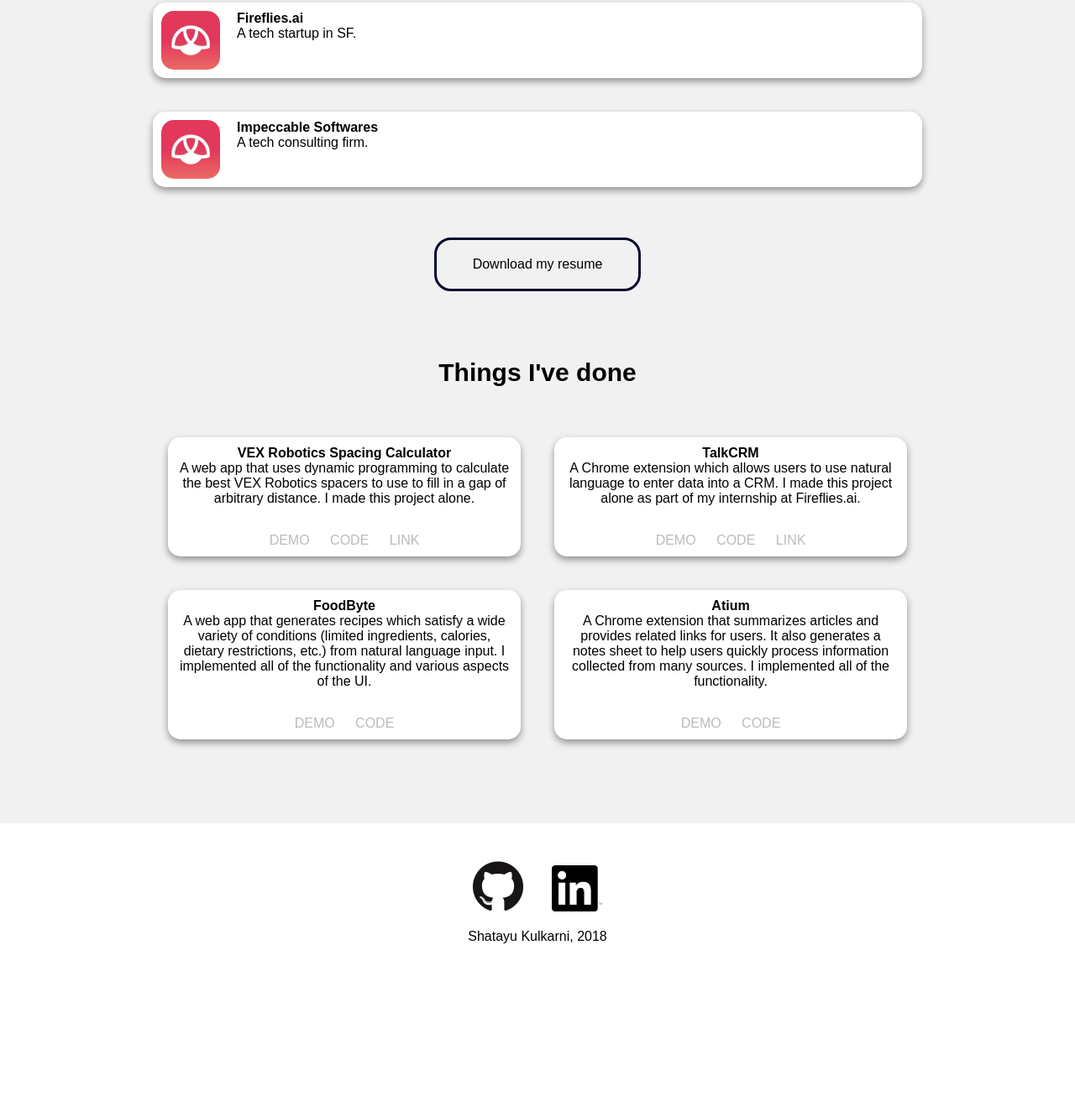
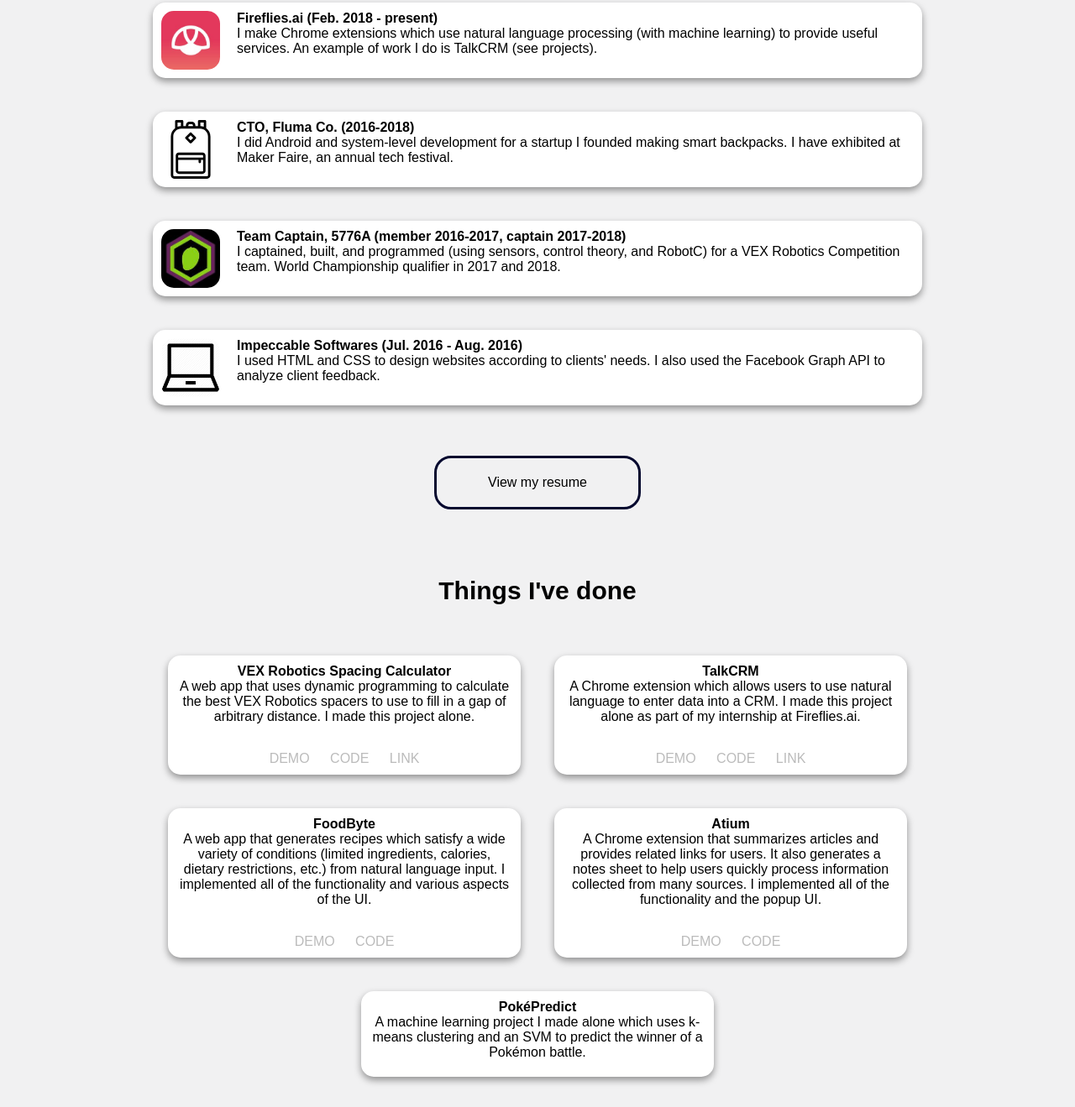
Before and after one commit to shatayu/shatayu.github.io, a website: page index.html in a window 1280 px wide. Shown: the part 1101-2420 px from the top of the page at 84% size. Before the commit the page ends 2236 px from the top, so only its background shows below. Drawn offline with Linux system fonts and the light colour scheme; a web font is replaced by a local one.

Commit message:
added art, resume

```diff
--- a/css/experience.css
+++ b/css/experience.css
@@ -25,6 +25,8 @@
 .experienceEntry img {
     width: 70px;
     height: 70px;
+    min-width: 70px;
+    max-width: 70px;
     border-radius: 15px;
     display: inline-block;
 }
@@ -51,6 +53,10 @@
     border-radius: 20px;
 }
 
+#resumeDownload a {
+    color: #04082E;
+}
+
 #resumeDownload:hover {
     transition: linear 0.1s;
     border: 3px solid #447695;
--- a/css/projects.css
+++ b/css/projects.css
@@ -24,6 +24,10 @@
     margin-bottom: 50px;
 }
 
+#pokepredict {
+    margin-bottom: 10px;
+}
+
 .projectFooter {
     position: absolute;
     bottom: 10px;
--- a/index.html
+++ b/index.html
@@ -43,30 +43,61 @@
                 <img src="./images/fireflies.jpg">
                 <div class="experienceTextContainer">
                     <div class="name">
-                        Fireflies.ai
+                        Fireflies.ai (Feb. 2018 - present)
                     </div>
                     <div class="experienceBody">
-                        A tech startup in SF.
+                        I make Chrome extensions which use natural language processing (with machine learning) to
+                        provide useful
+                        services. An example of work I do is TalkCRM (see projects).
                     </div>
                 </div>
             </div>
 
             <div class="experienceEntry card">
-                <img src="./images/fireflies.jpg">
+                <img src="./images/backpack.svg">
                 <div class="experienceTextContainer">
                     <div class="name">
-                        Impeccable Softwares
+                        CTO, Fluma Co. (2016-2018)
                     </div>
                     <div class="experienceBody">
-                        A tech consulting firm.
+                        I did Android and system-level development for a startup I founded making smart backpacks. I
+                        have exhibited at Maker Faire, an annual tech festival.
                     </div>
                 </div>
             </div>
+
+            <div class="experienceEntry card">
+                <img src="./images/5776a.jpg">
+                <div class="experienceTextContainer">
+                    <div class="name">
+                        Team Captain, 5776A (member 2016-2017, captain 2017-2018)
+                    </div>
+                    <div class="experienceBody">
+                        I captained, built, and programmed (using sensors, control theory, and RobotC) for a VEX
+                        Robotics Competition team. World Championship qualifier in 2017 and 2018.
+                    </div>
+                </div>
+            </div>
+
+            <div class="experienceEntry card">
+                <img src="./images/impeccablesoftwares.png">
+                <div class="experienceTextContainer">
+                    <div class="name">
+                        Impeccable Softwares (Jul. 2016 - Aug. 2016)
+                    </div>
+                    <div class="experienceBody">
+                        I used HTML and CSS to design websites according to clients' needs. I also used the Facebook
+                        Graph API to analyze client feedback.
+                    </div>
+                </div>
+            </div>
+
         </div>
         <div id="resumeDownloadContainer">
-            <div id="resumeDownload">
-                Download my resume
+            <div id="resumeDownload" onClick="window.open('./Resume.pdf', '_newtab')">
+                View my resume
             </div>
+
         </div>
     </section>
     <section id="projects">
@@ -139,7 +170,7 @@
                 <div class="projectDescription">
                     A Chrome extension that summarizes articles and provides related links for users. It also generates
                     a notes sheet to help users quickly process information collected from many sources. I implemented
-                    all of the functionality.
+                    all of the functionality and the popup UI.
                 </div>
                 <div class="projectFooter">
                     <span class="footerEntity projectDemo">
@@ -149,6 +180,26 @@
                         <a href="https://github.com/shatayu/Atium/tree/master">CODE</a>
                     </span>
                 </div>
+            </div>
+            <div class="card projectEntry">
+                <div class="name">
+                    PokéPredict
+                </div>
+                <div class="projectDescription" id="pokepredict">
+                    A machine learning project I made alone which uses k-means clustering and an SVM to predict the winner of a
+                    Pokémon battle.
+                </div>
+                <!-- <div class="projectFooter">
+                    <span class="footerEntity projectDemo">
+                        DEMO
+                    </span>
+                    <span class="footerEntity projectCode">
+                        <a href="https://github.com/shatayu/SpacingCalcJS">CODE</a>
+                    </span>
+                    <span class="footerEntity projectLink">
+                        <a href="https://vex-spacing-calc.herokuapp.com./">LINK</a>
+                    </span>
+                </div> -->
             </div>
         </div>
 
```
Also changed, not shown: images/5776a.jpg (added), images/backpack.svg (added), images/impeccablesoftwares.png (added), 1 other file.
